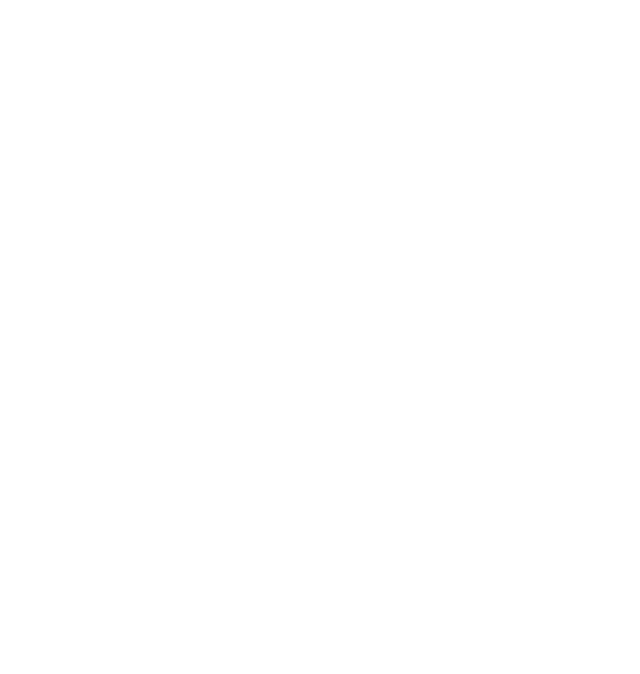
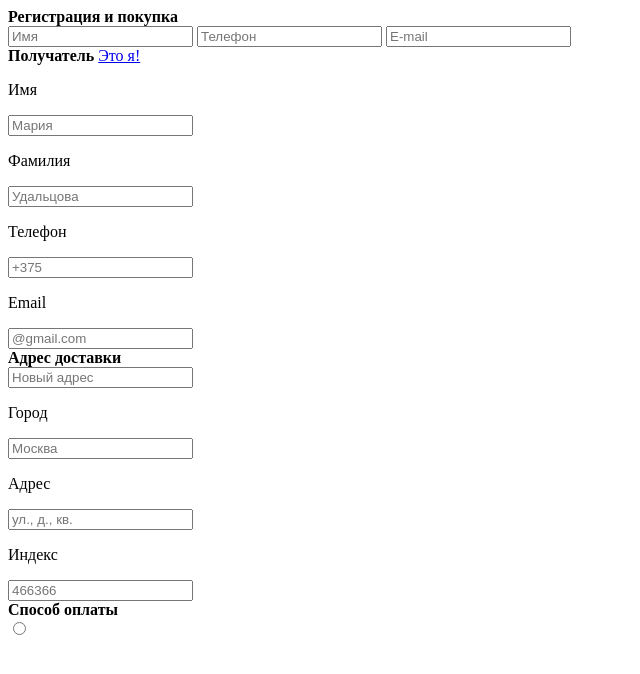
Before and after one commit to artemvaitsekhovich/Class-work, a plain HTML site: page lesson-3/test.html in a window 1280 px wide. Shown: the whole page, without its empty margins (0-640 px from the left). Drawn offline with Linux system fonts and the light colour scheme.

Commit message:
changed test file

```diff
--- a/lesson-3/test.html
+++ b/lesson-3/test.html
@@ -1,12 +1,60 @@
 <!DOCTYPE html>
 <html lang="en">
-<head>
-    <meta charset="UTF-8">
-    <meta http-equiv="X-UA-Compatible" content="IE=edge">
-    <meta name="viewport" content="width=device-width, initial-scale=1.0">
+  <head>
+    <meta charset="UTF-8" />
+    <meta http-equiv="X-UA-Compatible" content="IE=edge" />
+    <meta name="viewport" content="width=device-width, initial-scale=1.0" />
     <title>Document</title>
-</head>
-<body>
-
-</body>
+  </head>
+  <body>
+    <b>Регистрация и покупка</b>
+    <form>
+      <input type="text" placeholder="Имя" name="User name" required />
+      <input type="tel" placeholder="Телефон" name="Phone number" required />
+      <input type="email" placeholder="Е-mail" name="E-mail adress" required />
+      <br />
+      <b>Получатель</b>
+      <a href="#">Это я!</a>
+      <label>
+        <p>Имя</p>
+        <input type="text" placeholder="Мария" name="First name" required />
+      </label>
+      <br />
+      <label>
+        <p>Фамилия</p>
+        <input type="text" placeholder="Удальцова" name="Second name" required/>
+      </label>
+      <label
+        ><p>Телефон</p>
+        <input type="tel" placeholder="+375" name="Phone number" required />
+      </label>
+      <br />
+      <label>
+        <p>Email</p>
+        <input type="email" placeholder="@gmail.com" name="Email" required />
+      </label>
+      <br/>
+      <b>Адрес доставки</b>
+      <br />
+      <input type="text" placeholder="Новый адрес" name="Adress" required />
+      <br />
+      <label
+        ><p>Город</p>
+        <input type="text" placeholder="Москва" name="City" required />
+      </label>
+      <br />
+      <label
+        ><p>Адрес</p>
+        <input type="text" placeholder="ул., д., кв." name="Full adress" required/>
+      </label>
+      <label>
+        <p>Индекс</p>
+        <input type="number" placeholder="466366" name="Indeks" required />
+        <br>
+        <b>Способ оплаты</b>
+        <br>
+        <input type="radio" name="наличными курьеру">
+      </label>
+    </form>
+  </body>
 </html>
```
Also changed, not shown: lesson-3/lesson-3.html (+45 -0 lines).
